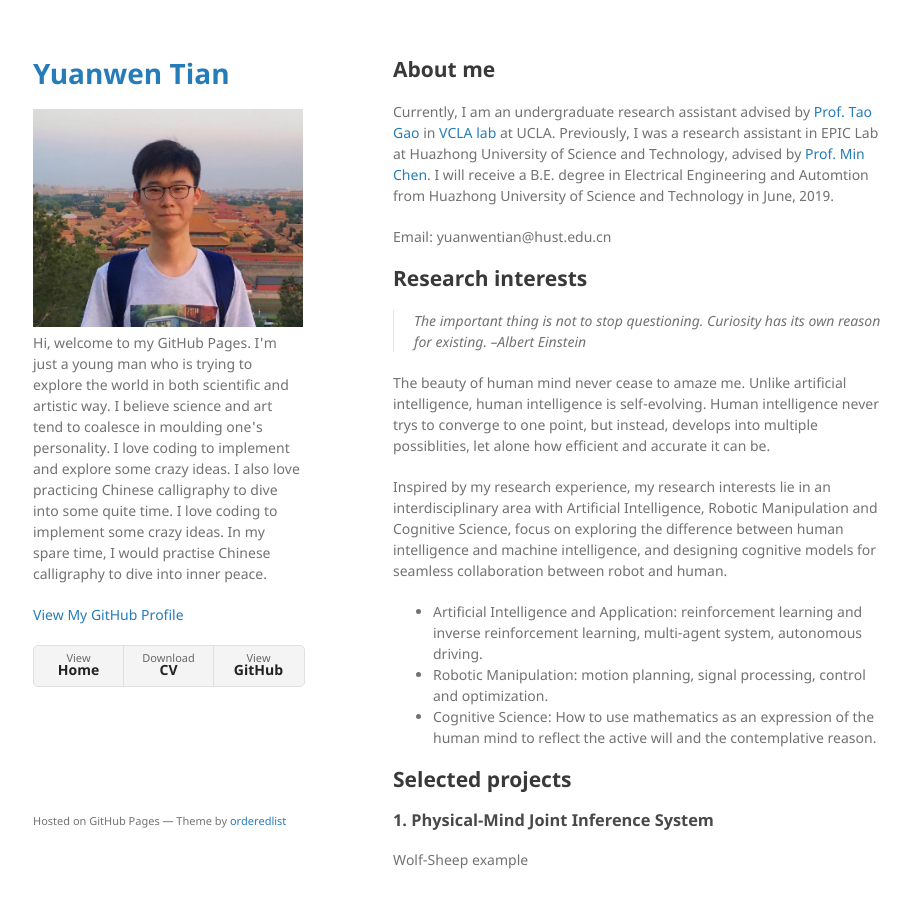
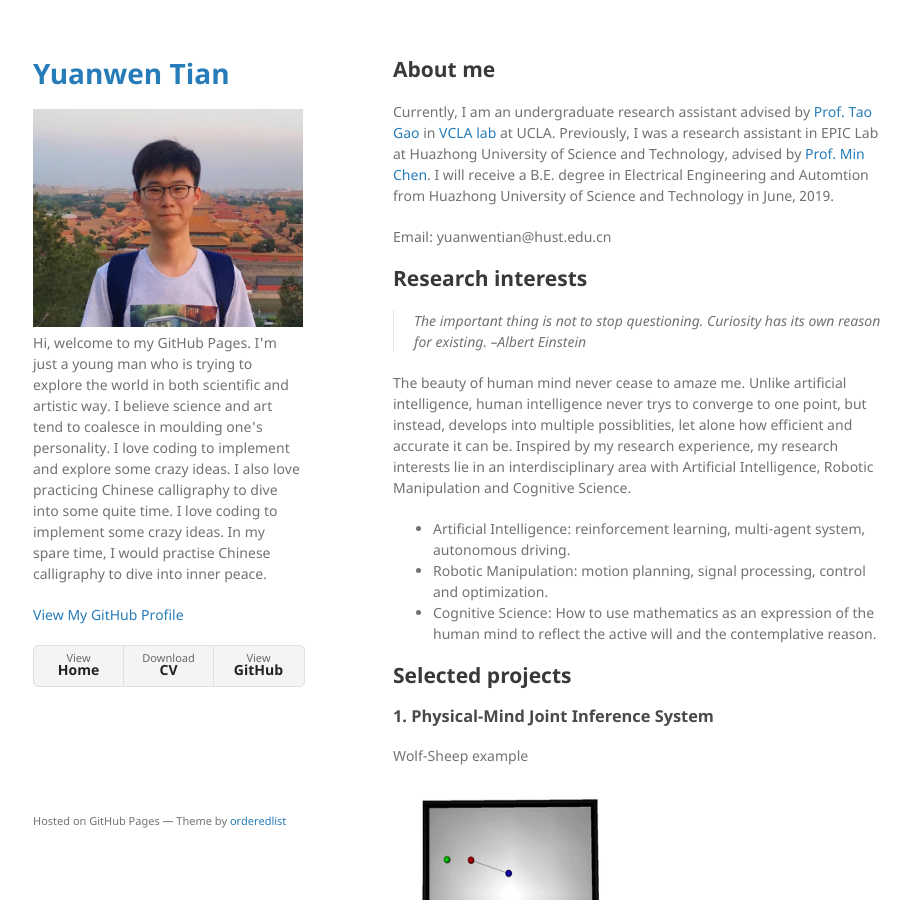
Before and after one commit to yuanwentian/yuanwentian.github.io, a Jekyll site: the page built from index.md, in a window 1280 px wide and 900 px high. Shown: the whole window, without its empty margins (177-1088 px from the left). Built offline with Jekyll 4.4.1, drawn with Linux system fonts in a browser that asks for light colours; our own code applies the rules of GitHub Pages for plain Markdown files.

Commit message:
edit selected projects

```diff
--- a/index.md
+++ b/index.md
@@ -11,13 +11,11 @@ Email: yuanwentian@hust.edu.cn
 
 
 ## Research interests
-> The important thing is not to stop questioning. Curiosity has its own reason for existing. --Albert Einstein
+> The important thing is not to stop questioning. Curiosity has its own reason for existing.                       --Albert Einstein
 
-The beauty of human mind never cease to amaze me. Unlike artificial intelligence, human intelligence is self-evolving. Human intelligence never trys to converge to one point, but instead, develops into multiple possiblities, let alone how efficient and accurate it can be.
+The beauty of human mind never cease to amaze me. Unlike artificial intelligence, human intelligence never trys to converge to one point, but instead, develops into multiple possiblities, let alone how efficient and accurate it can be. Inspired by my research experience, my research interests lie in an interdisciplinary area with Artificial Intelligence, Robotic Manipulation and Cognitive Science.
 
-Inspired by my research experience, my research interests lie in an interdisciplinary area with Artificial Intelligence, Robotic Manipulation and Cognitive Science, focus on exploring the difference between human intelligence and machine intelligence, and designing cognitive models for seamless collaboration between robot and human.
-
-*   Artificial Intelligence and Application: reinforcement learning and inverse reinforcement learning, multi-agent system, autonomous driving.
+*   Artificial Intelligence: reinforcement learning, multi-agent system, autonomous driving.
 *   Robotic Manipulation: motion planning, signal processing, control and optimization.
 *   Cognitive Science: How to use mathematics as an expression of the human mind to reflect the active will and the contemplative reason.
 
@@ -29,7 +27,7 @@ Inspired by my research experience, my research interests lie in an interdiscipl
 
  Wolf-Sheep example
 
-|<img src="https://github.com/yuanwentian/yuanwentian.github.io/blob/master/assets/img/wolf_sheep.gif?raw=true" alt="wolf_sheep" width="200" align="middle"/>|
+|<img src="https://github.com/yuanwentian/yuanwentian.github.io/blob/master/assets/img/wolf_sheep.gif?raw=true" alt="wolf_sheep" width="200"/>|
 
 ### 2. Model-Based Trajectory Planning through Generic Nonlinear Programming
 
@@ -37,7 +35,7 @@ During my UCLA-CSST project, using C++, MuJoCo and Ipopt
 
 [[Download Poster]](/docs/Yuanwen_Poster.pdf)
 
-| <img src="https://github.com/yuanwentian/yuanwentian.github.io/blob/master/assets/img/inverted_pendulum.gif?raw=true" alt="cart-pole" height="120"/> |<img src="https://github.com/yuanwentian/yuanwentian.github.io/blob/master/assets/img/inverted_double_pendulum.gif?raw=true" alt="cart-pole" height="120"/> | <img src="https://github.com/yuanwentian/yuanwentian.github.io/blob/master/assets/img/cart_pole.gif?raw=true" alt="cart-pole" height="120"/>|
+|<img src="https://github.com/yuanwentian/yuanwentian.github.io/blob/master/assets/img/inverted_pendulum.gif?raw=true" alt="cart-pole" height="120"/> |<img src="https://github.com/yuanwentian/yuanwentian.github.io/blob/master/assets/img/inverted_double_pendulum.gif?raw=true" alt="cart-pole" height="120"/> | <img src="https://github.com/yuanwentian/yuanwentian.github.io/blob/master/assets/img/cart_pole.gif?raw=true" alt="cart-pole" height="120"/>|
 
 ### 3. Emotion Communication and Affective Interaction System
 
```
